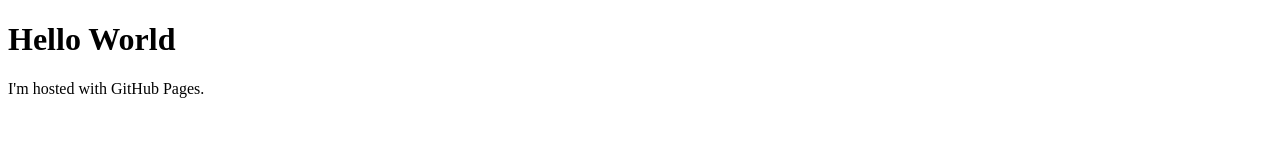
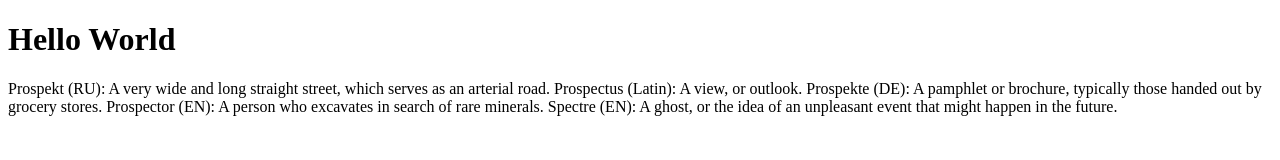
Before and after one commit to Prospektre/prospektre.github.io, a plain HTML site: page index.html in a window 1280 px wide. Drawn offline with Linux system fonts and the light colour scheme.

Commit message:
Update index.html
Added definitions

```diff
--- a/index.html
+++ b/index.html
@@ -2,6 +2,14 @@
 <html>
 <body>
 <h1>Hello World</h1>
-<p>I'm hosted with GitHub Pages.</p>
+<p>Prospekt (RU): A very wide and long straight street, which serves as an arterial road.
+
+    Prospectus (Latin): A view, or outlook.
+
+    Prospekte (DE): A pamphlet or brochure, typically those handed out by grocery stores.
+
+    Prospector (EN): A person who excavates in search of rare minerals.
+
+    Spectre (EN): A ghost, or the idea of an unpleasant event that might happen in the future.</p>
 </body>
 </html>
```
